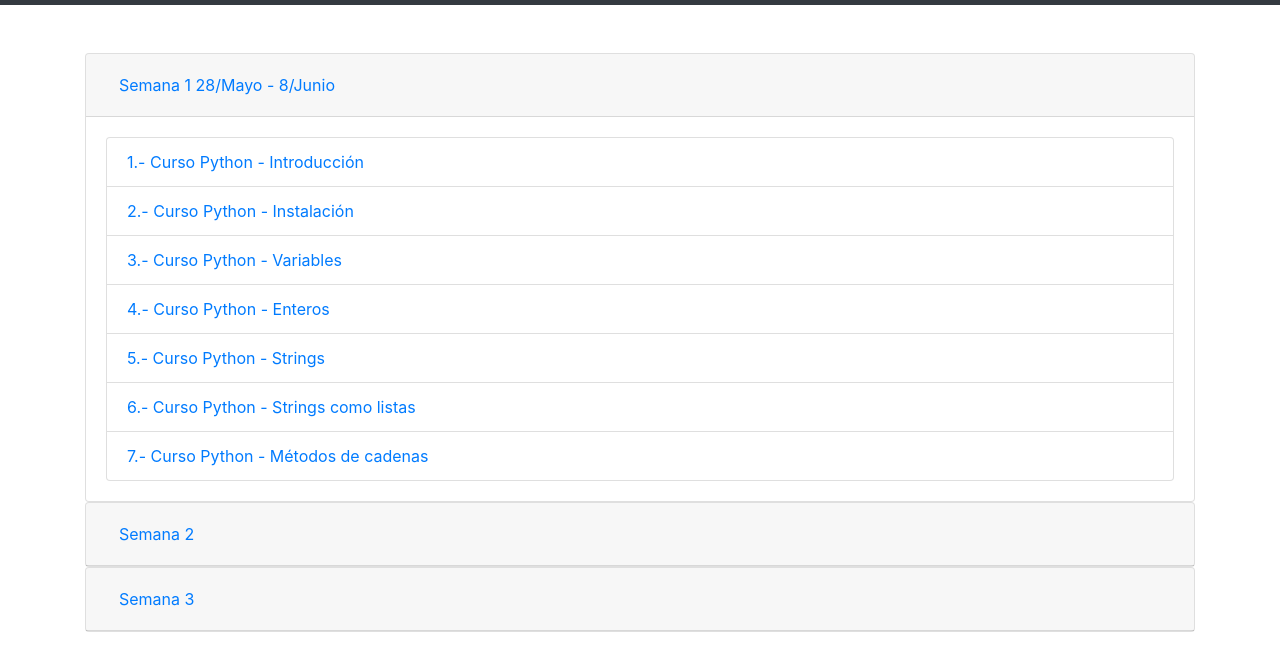
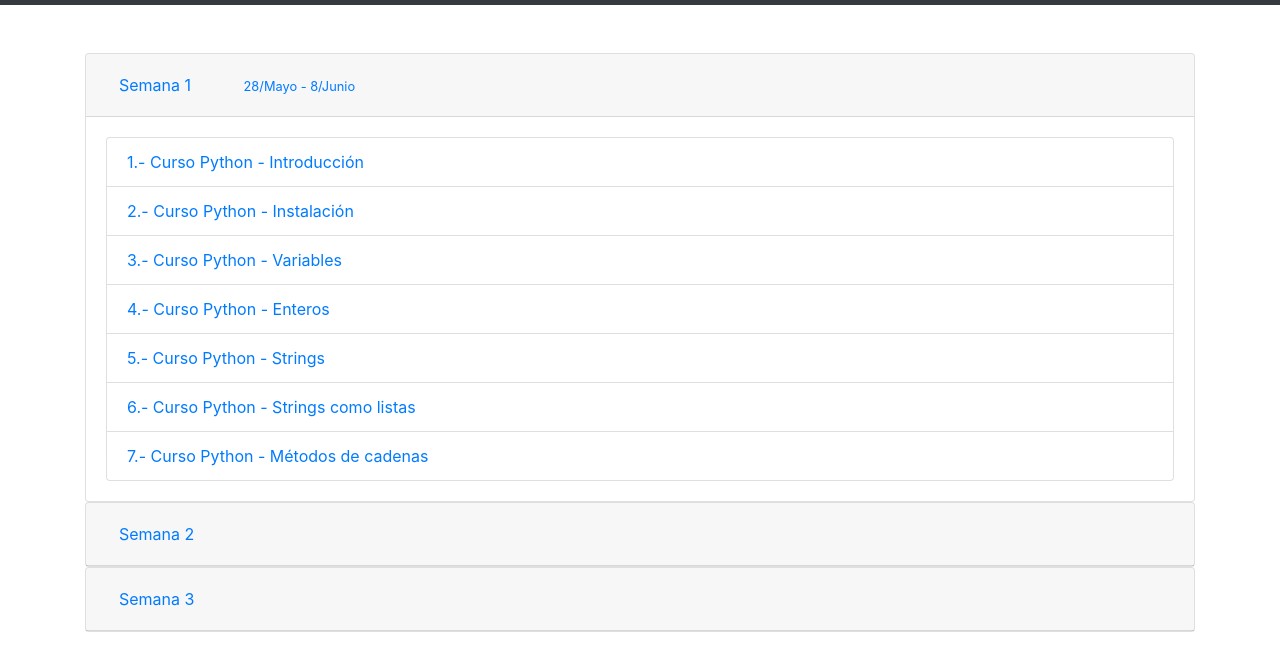
Before and after one commit to nildiert/curso_python_django, a plain HTML site: page index.html in a window 1280 px wide. Shown: the part 51-722 px from the top of the page. Drawn offline with nearby package versions, Linux system fonts and the light colour scheme.

Commit message:
[FEATURE] Added dates

```diff
--- a/index.html
+++ b/index.html
@@ -54,12 +54,16 @@
     <div class="card-header" id="headingOne">
       <h5 class="mb-0">
         <button class="btn btn-link" data-toggle="collapse" data-target="#collapseOne" aria-expanded="true" aria-controls="collapseOne">
-          Semana 1 28/Mayo - 8/Junio
+          Semana 1         <small class="ml-5 mt-5">
+            28/Mayo - 8/Junio
+        </small>
         </button>
+
       </h5>
     </div>
 
     <div id="collapseOne" class="collapse show" aria-labelledby="headingOne" data-parent="#accordion">
+
       <div class="card-body">
         <ul class="list-group">
         <li class="list-group-item"><a href="https://youtu.be/mGH1uooFhGs" target="_blank"> 1.- Curso Python - Introducción</a></li>
```
